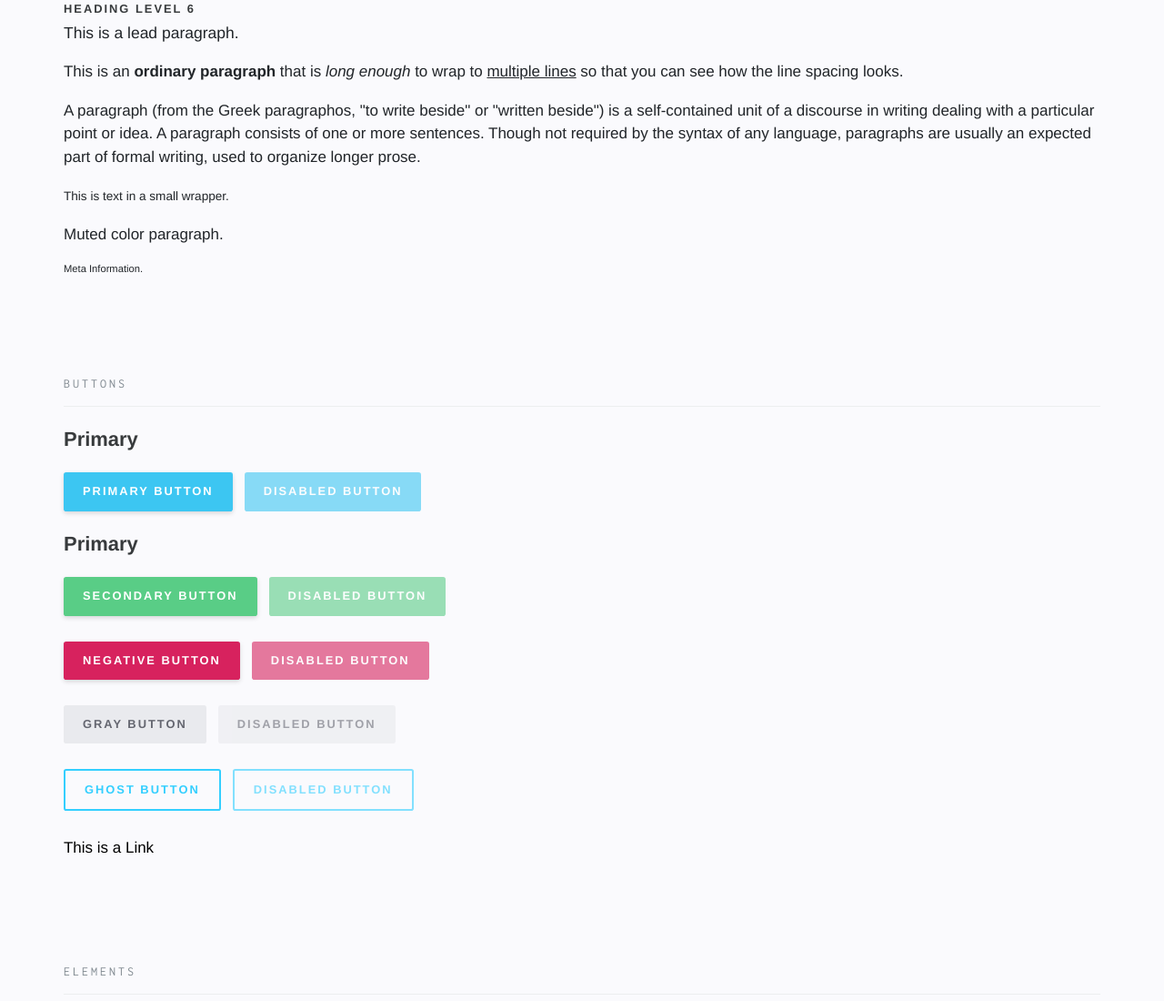
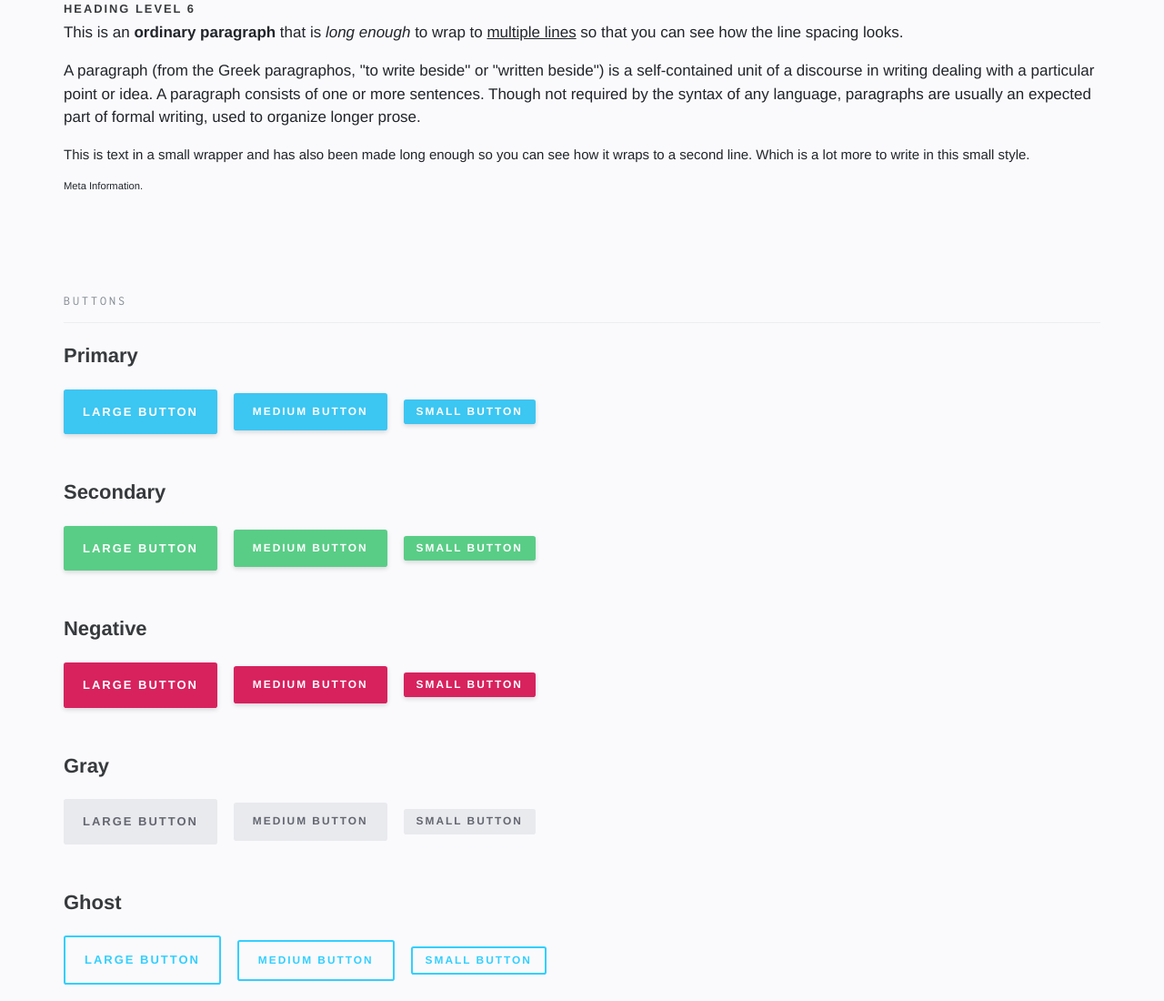
Before and after one commit to nickm717/The-Criterion, a plain HTML site: page index.html in a window 1280 px wide. Shown: the part 1697-2797 px from the top of the page at 91% size. Drawn offline with Linux system fonts and the light colour scheme.

Commit message:
Work on organization of buttons and cleanup of code

```diff
--- a/index.html
+++ b/index.html
@@ -28,17 +28,15 @@
           <h3>Purposity</h3>
         </div>
       </div>
+
+
       <div class="row">
         <h2 class="pattern-head">Logo</h2>
-        <div class="pattern-body">
-
-        </div>
       </div>
 
 
       <div class="row vp-xs-top-2 vp-xs-bottom-2">
         <h2 class="pattern-head">Colors</h2>
-        <div class="pattern-body">
         <ul class="colors">
           <li class="swatch c-primary">$brand-primary #000000</li>
           <li class="swatch c-secondary">$brand-secondary #ffffff</li>
@@ -54,26 +52,22 @@
           <li class="swatch c-neutral-10">$neutral-20 #ff5656</li>
         </ul>
       </div>
-      </div>
 
 
       <div class="row vp-xs-top-2 vp-xs-bottom-2">
         <h2 class="pattern-head">Fonts</h2>
-        <div class="pattern-body">
           <p>Primary font: 'Sofia Pro'</p>
           <p><em>Primary font italic: 'Sofia Pro Italic'</em></p>
           <p><strong>Primary font bold: 'Sofia Pro - Semi-Bold'</strong></p>
           <p class="secondary-font">Secondary font: Source Sans</p>
           <p class="secondary-font"><em>Secondary font italic: Source Sans Italic</em></p>
-          <p class="secondary-font"><strong>Secondary font bold; Source Sans - Semibold</strong></p>
-          <p class="number-font">Script font: 'Satisfy', cursive;</p>
-        </div>
+          <p class="secondary-font"><strong>Secondary font bold: Source Sans - Semibold</strong></p>
+          <p class="number-font">Number Font: 'Source Code Pro'</p>
       </div>
 
 
       <div class="row vp-xs-top-2 vp-xs-bottom-2">
         <h2 class="pattern-head">Typography</h2>
-        <div class="pattern-body">
           <h1>Heading Level 1</h1>
           <h2>Heading Level 2</h2>
           <h3>Heading Level 3</h3>
@@ -81,106 +75,88 @@
           <h5>Heading Level 5</h5>
           <h6>Heading Level 6</h6>
 
-          <p class="big">This is a lead paragraph.</p>
           <p>This is an <b>ordinary paragraph</b> that is <i>long enough</i> to wrap to <u>multiple lines</u> so that you can see how the line spacing looks.</p>
           <p>A paragraph (from the Greek paragraphos, "to write beside" or "written beside") is a self-contained unit of a discourse in writing dealing with a particular point or idea. A paragraph consists of one or more sentences. Though not required by the syntax of any language, paragraphs are usually an expected part of formal writing, used to organize longer prose.</p>
-          <p><small>This is text in a small wrapper.</small></p>
-          <p class="muted">Muted color paragraph.</p>
+          <p class="p--small">This is text in a small wrapper and has also been made long enough so you can see how it wraps to a second line. Which is a lot more to write in this small style.</p>
           <p class="meta">Meta Information.</p>
 
-        </div>
       </div>
 
 
       <div class="row vp-xs-top-2 vp-xs-bottom-2">
         <h2 class="pattern-head">Buttons</h2>
-        <div class="pattern-body">
-          <div class="col-xs-3">
+
+          <div class="vp-xs-bottom-4">
             <h5>Primary</h5>
-            <div class="btn-toolbar">
-              <div class="btn-group">
-                <a href="#" class="btn btn-light-blue">Primary Button</button>
-                <a href="#" class="btn btn-light-blue btn-disabled">Disabled Button</a>
+            <div class="button-group">
+              <a href="#" class="btn btn-light-blue btn-lg">Large Button</a>
+              <a href="#" class="btn btn-light-blue">Medium Button</a>
+              <a href="#" class="btn btn-light-blue btn-sm">Small Button</a>
             </div>
           </div>
-          </div>
-          <div class="col-xs-3">
-            <h5>Primary</h5>
-            <div class="btn-toolbar">
-              <div class="btn-group">
-                <a href="#" class="btn btn-primary">Secondary Button</a>
-                <a href="#" class="btn btn-primary btn-disabled">Disabled Button</a>
+
+          <div class="vp-xs-bottom-4">
+            <h5>Secondary</h5>
+            <div class="button-group">
+              <a href="#" class="btn btn-primary btn-lg">Large Button</a>
+              <a href="#" class="btn btn-primary">Medium Button</a>
+              <a href="#" class="btn btn-primary btn-sm">Small Button</a>
             </div>
           </div>
+
+          <div class="vp-xs-bottom-4">
+            <h5>Negative</h5>
+            <div class="button-group">
+              <a href="#" class="btn btn-delete btn-lg">Large Button</a>
+              <a href="#" class="btn btn-delete">Medium Button</a>
+              <a href="#" class="btn btn-delete btn-sm">Small Button</a>
             </div>
           </div>
-          <div class="btn-toolbar">
-            <div class="btn-group">
-              <a href="#" class="btn btn-delete">Negative Button</a>
-              <a href="#" class="btn btn-delete btn-disabled">Disabled Button</a>
+
+          <div class="vp-xs-bottom-4">
+            <h5>Gray</h5>
+            <div class="button-group">
+              <a href="#" class="btn btn-light-gray btn-lg">Large Button</a>
+              <a href="#" class="btn btn-light-gray">Medium Button</a>
+              <a href="#" class="btn btn-light-gray btn-sm">Small Button</a>
             </div>
           </div>
-          <div class="btn-toolbar">
-            <div class="btn-group">
-              <a href="#" class="btn btn-light-gray">Gray Button</a>
-              <a href="#" class="btn btn-light-gray btn-disabled">Disabled Button</a>
+
+          <div class="vp-xs-bottom-4">
+            <h5>Ghost</h5>
+            <div class="button-group">
+              <a href="#" class="btn btn-ghost btn-lg">Large Button</a>
+              <a href="#" class="btn btn-ghost">Medium Button</a>
+              <a href="#" class="btn btn-ghost btn-sm">Small Button</a>
             </div>
           </div>
-          <div class="btn-toolbar">
-            <div class="btn-group">
-              <a href="#" class="btn btn-ghost">Ghost Button</a>
+
+          <div class="vp-xs-bottom-4">
+            <h5>Disabled</h5>
+            <div class="button-group">
+              <a href="#" class="btn btn-light-blue btn-disabled">Disabled Button</a>
+              <a href="#" class="btn btn-primary btn-disabled">Disabled Button</a>
+              <a href="#" class="btn btn-delete btn-disabled">Disabled Button</a>
+              <a href="#" class="btn btn-light-gray btn-disabled">Disabled Button</a>
               <a href="#" class="btn btn-ghost btn-disabled">Disabled Button</a>
             </div>
           </div>
+
           <p><a href="">This is a Link</a></p>
 
-          <!-- <div class="btn-toolbar">
-            <div class="btn-group">
-              <a href="#" class="btn btn-light-blue">Primary Button</button>
-              <a href="#" class="btn btn-light-blue btn-disabled">Disabled Button</a>
-            </div>
-          </div>
-          <div class="btn-toolbar">
-            <div class="btn-group">
-              <a href="#" class="btn btn-primary">Secondary Button</a>
-              <a href="#" class="btn btn-primary btn-disabled">Disabled Button</a>
-            </div>
-          </div>
-          <div class="btn-toolbar">
-            <div class="btn-group">
-              <a href="#" class="btn btn-delete">Negative Button</a>
-              <a href="#" class="btn btn-delete btn-disabled">Disabled Button</a>
-            </div>
-          </div>
-          <div class="btn-toolbar">
-            <div class="btn-group">
-              <a href="#" class="btn btn-light-gray">Gray Button</a>
-              <a href="#" class="btn btn-light-gray btn-disabled">Disabled Button</a>
-            </div>
-          </div>
-          <div class="btn-toolbar">
-            <div class="btn-group">
-              <a href="#" class="btn btn-ghost">Ghost Button</a>
-              <a href="#" class="btn btn-ghost btn-disabled">Disabled Button</a>
-            </div>
-          </div>
-          <p><a href="">This is a Link</a></p>
-        </div> -->
+
       </div>
 
 
       <div class="row vp-xs-top-2 vp-xs-bottom-2">
         <h2 class="pattern-head">Elements</h2>
-        <div class="pattern-body">
           <hr />
           <hr class="big"/>
-        </div>
       </div>
 
 
       <div class="row vp-xs-top-2 vp-xs-bottom-2">
         <h2 class="pattern-head">Forms</h2>
-        <div class="pattern-body">
           <form action="" method="post" class="wpcf7-form" novalidate="novalidate">
           <div class="field-wrapper">
             <label for="yourname" class="float-label">Name</label>
@@ -239,7 +215,6 @@
         </form>
 
       </div>
-      </div>
 
 
       <div class="row vp-xs-top-2 vp-xs-bottom-2">
@@ -267,7 +242,6 @@
 
       <div class="row vp-xs-top-2 vp-xs-bottom-2">
         <h2 class="pattern-head">Pagination</h2>
-        <div class="pattern-body">
           <div class="pagination">
             <ul class="page-numbers">
             <li><a class="prev page-numbers" href="#">«</a></li>
@@ -280,42 +254,10 @@
           </div>
 
       </div>
-      </div>
-
-
-      <div class="row vp-xs-top-2 vp-xs-bottom-2">
-        <h2 class="pattern-head">Comment Form</h2>
-        <div class="pattern-body">
-          <form role="form" action="" method="post" id="commentform">
-            <ul class="formlist">
-              <label for="author" class="float-label">Name</label>
-              <li><input type="text" name="author" placeholder="Name*" id="author" tabindex="1" aria-required="true"></li>
-              <label for="email"  class="float-label">Name</label>
-              <li><input type="text" name="email" placeholder="Email*" id="email" tabindex="2" aria-required="true"></li>
-              <label for="url"  class="float-label">Name</label>
-              <li><input type="text" name="url" placeholder="Website" id="url" tabindex="3"></li>
-               <label for="comment" class="float-label">Name</label>
-              <li><textarea name="comment" placeholder="Comment" id="comment" cols="70%" rows="10" tabindex="4" value="Enter comment here."></textarea></li>
-              <li class="submitbutton"><input name="submit" type="submit" id="submit" tabindex="5" value="Submit"></li>
-              <input type="hidden" name="comment_post_ID" value="489">
-              <p style="display: none;"><input type="hidden" id="akismet_comment_nonce" name="akismet_comment_nonce" value="8c64e93eaa"></p>	</ul>
-          </form>
-
-        </div>
-      </div>
-
-
-      <div class="row vp-xs-top-2 vp-xs-bottom-2">
-        <h2 class="pattern-head">Comments</h2>
-        <div class="pattern-body">
-
-        </div>
-      </div>
 
 
       <div class="row vp-xs-top-2 vp-xs-bottom-2">
         <h2 class="pattern-head">Inline Elements</h2>
-        <div class="pattern-body">
           <p><a href="#">This is a text link</a></p>
 
           <p><strong>Strong is used to indicate strong importance</strong></p>
@@ -354,14 +296,12 @@
 
           <p><samp>This is sample output from a computer program</samp></p>
 
-          <p>The <var>variarble element</var>, such as <var>x</var> = <var>y</var></p>
-        </div>
+          <p>The <var>variable element</var>, such as <var>x</var> = <var>y</var></p>
       </div>
 
 
       <div class="row vp-xs-top-2 vp-xs-bottom-2">
         <h2 class="pattern-head">Backgrounds</h2>
-        <div class="pattern-body">
           <div class="bg-red">
             <h1>Heading Level 1</h1>
             <h2>Heading Level 2</h2>
@@ -370,7 +310,6 @@
             <h5>Heading Level 5</h5>
             <h6>Heading Level 6</h6>
 
-            <p class="big">This is a lead paragraph.</p>
             <p>This is an <b>ordinary paragraph</b> that is <i>long enough</i> to wrap to <u>multiple lines</u> so that you can see how the line spacing looks.</p>
             <p>A paragraph (from the Greek paragraphos, "to write beside" or "written beside") is a self-contained unit of a discourse in writing dealing with a particular point or idea. A paragraph consists of one or more sentences. Though not required by the syntax of any language, paragraphs are usually an expected part of formal writing, used to organize longer prose.</p>
             <p class="p--small">This is text in a small wrapper and has also been made long enough so you can see how it wraps to a second line. Which is a lot more to write in this small style.</p>
@@ -385,7 +324,6 @@
             <h5>Heading Level 5</h5>
             <h6>Heading Level 6</h6>
 
-            <p class="big">This is a lead paragraph.</p>
             <p>This is an <b>ordinary paragraph</b> that is <i>long enough</i> to wrap to <u>multiple lines</u> so that you can see how the line spacing looks.</p>
             <p>A paragraph (from the Greek paragraphos, "to write beside" or "written beside") is a self-contained unit of a discourse in writing dealing with a particular point or idea. A paragraph consists of one or more sentences. Though not required by the syntax of any language, paragraphs are usually an expected part of formal writing, used to organize longer prose.</p>
             <p class="p--small">This is text in a small wrapper and has also been made long enough so you can see how it wraps to a second line. Which is a lot more to write in this small style.</p>
@@ -400,7 +338,6 @@
             <h5>Heading Level 5</h5>
             <h6>Heading Level 6</h6>
 
-            <p class="big">This is a lead paragraph.</p>
             <p>This is an <b>ordinary paragraph</b> that is <i>long enough</i> to wrap to <u>multiple lines</u> so that you can see how the line spacing looks.</p>
             <p>A paragraph (from the Greek paragraphos, "to write beside" or "written beside") is a self-contained unit of a discourse in writing dealing with a particular point or idea. A paragraph consists of one or more sentences. Though not required by the syntax of any language, paragraphs are usually an expected part of formal writing, used to organize longer prose.</p>
             <p class="p--small">This is text in a small wrapper and has also been made long enough so you can see how it wraps to a second line. Which is a lot more to write in this small style.</p>
@@ -410,6 +347,5 @@
 
       </div>
     </div>
-    </div>
   </body>
 </html>
--- a/scss/buttons.scss
+++ b/scss/buttons.scss
@@ -11,12 +11,13 @@ a {
   border-width: .17rem;
   border-radius: .2rem;
   border: none;
-  font-size: .92rem;
+  font-size: .85rem;
   font-weight: 700;
   line-height: 1.1;
   letter-spacing: 2px;
   text-transform: uppercase;
   padding: 1rem 1.5rem;
+  margin-left: 1rem;
   @media only screen and (min-width: #{map-get($grid-breakpoints, md)}) {
     padding: 1 ($spacer * 1.5);
   }
@@ -25,7 +26,7 @@ a {
   }
 
   &:first-child {
-    margin-right: 1rem;
+    margin-left: 0;
   }
 
   &.btn-ghost.btn-white {
@@ -125,7 +126,8 @@ a {
     pointer-events: none;
   }
   &.btn-lg {
-    padding: 1.25rem 1rem;
+    padding: 1.25rem 1.5rem;
+    font-size: .928rem;
   }
   &.btn-sm {
     padding: .5rem 1rem;
--- a/scss/main.scss
+++ b/scss/main.scss
@@ -20,10 +20,7 @@
 * {
   box-sizing: border-box;
 }
-.wrapper {
-  width: 80%;
-  margin: 0 auto;
-}
+
 
 body {
   background-color: $neutral-05;
@@ -116,6 +113,11 @@ body {
 }
 
 
+/* BUTTONS */
+.button-group {
+
+}
+
 /*TYPOGRAPHY *
 -----------------------------------------------*/
 p {
```
Also changed, not shown: css/main.css, 2 other files. Lines whose indentation alone changed are shown as unchanged.
